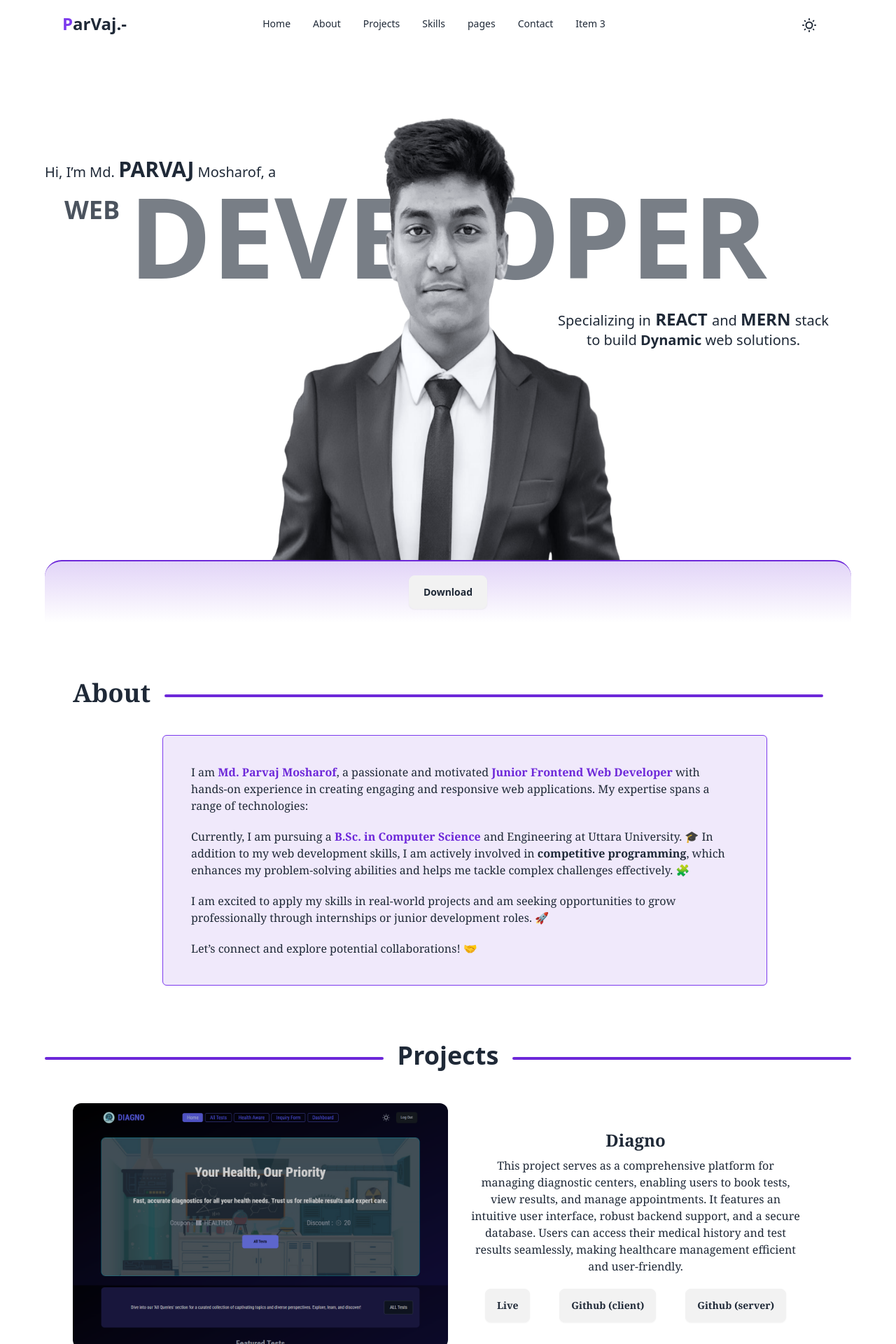
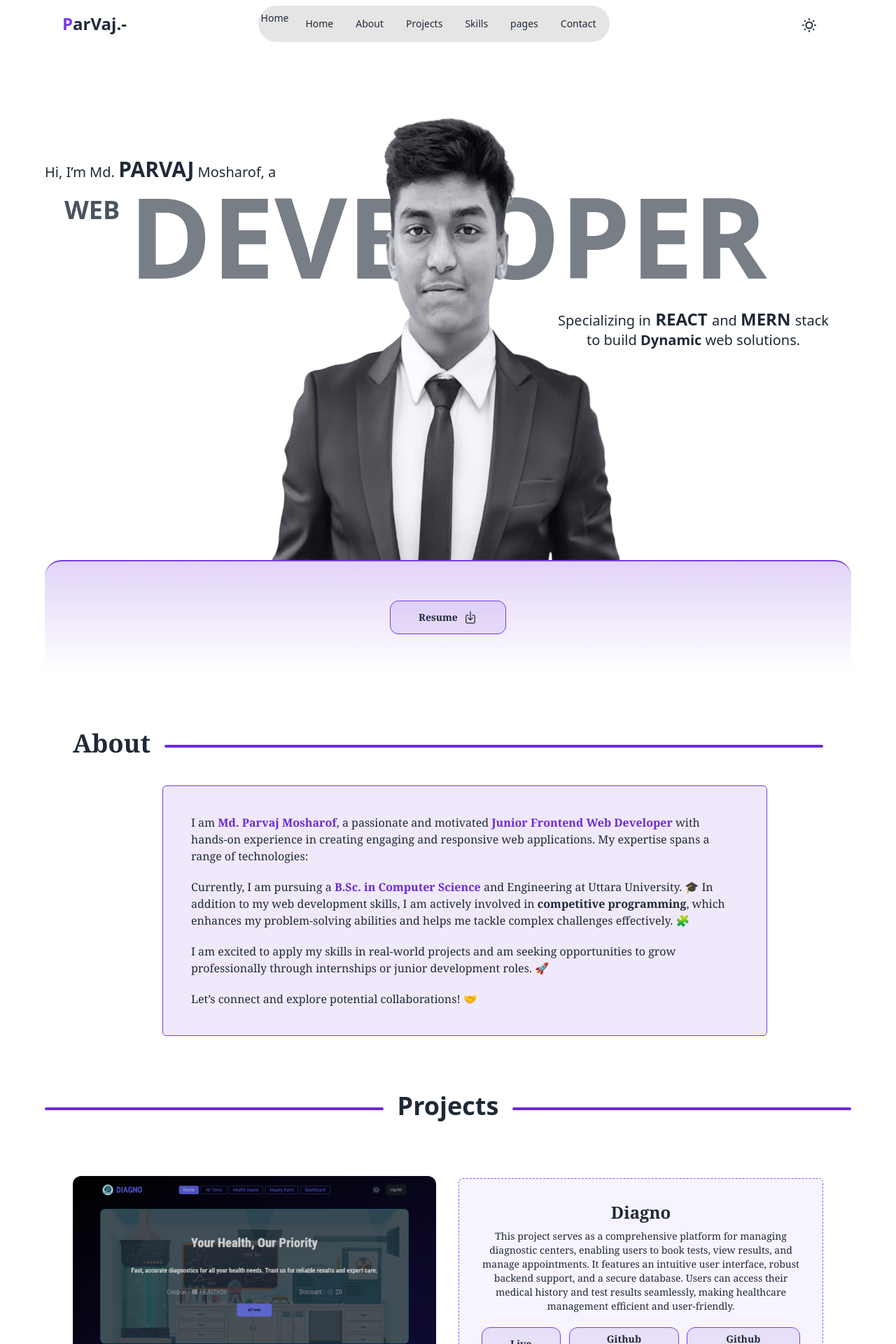
Before and after one commit to mdparvajmosharof/Portfolio, a React (Vite) app: page / in a window 1280 px wide. Shown: the top 1920 px of the page at 70% size. Built offline with nearby package versions, Linux system fonts and the light colour scheme.

Commit message:
skill added

```diff
--- a/package.json
+++ b/package.json
@@ -10,8 +10,10 @@
     "preview": "vite preview"
   },
   "dependencies": {
+    "hover.css": "^2.3.2",
     "react": "^18.3.1",
     "react-dom": "^18.3.1",
+    "react-icons": "^5.3.0",
     "react-slick": "^0.30.2",
     "slick-carousel": "^1.8.1"
   },
--- a/src/App.jsx
+++ b/src/App.jsx
@@ -1,3 +1,4 @@
+import { IoDownloadOutline } from "react-icons/io5"
 import AboutMe from "./Pages/AboutMe"
 import ContactMe from "./Pages/ContactMe"
 import Footer from "./Pages/Footer"
@@ -5,6 +6,8 @@ import Home from "./Pages/Home"
 import Navbar from "./Pages/Navbar"
 import Projects from "./Pages/Projects"
 import Skills from "./Pages/Skills"
+
+import resume from "/pdf/resume.pdf"
 
 
 function App() {
@@ -17,10 +20,12 @@ function App() {
         <Home></Home>
       </div>
 
-      <div className="flex justify-center bg-gradient-to-b  from-violet-700/20 px-40 border-violet-700 border-t-2 rounded-t-3xl py-5">
-        <div>
-          <button className="btn px-5">Download</button>
-        </div>
+      <div className="flex justify-center bg-gradient-to-b  from-violet-700/20 py-14 px-6 border-violet-600 border-t-2 rounded-t-3xl">
+        <button  className="hvr-underline-from-center hvr-grow hvr-icon-down btn rounded-xl bg-violet-700/10 border-violet-600 hover:bg-violet-700/30 font-bold font-serif px-10">
+          <a href={resume} download={"mdparvajmosharof.pdf"}>Resume</a>
+          <span className="text-xl hvr-icon"><IoDownloadOutline /></span>
+
+        </button>
       </div>
 
       <div className="pt-20" id="about">
@@ -31,15 +36,15 @@ function App() {
         <Projects></Projects>
       </div>
 
-      {/* <div className="pt-20" id="projects">
+      <div className="pt-20" id="skills">
         <Skills></Skills>
-      </div> */}
+      </div>
 
       <div className="pt-20" id="contact">
         <ContactMe></ContactMe>
       </div>
 
-      <div className="pt-20" id="projects">
+      <div className="pt-20">
         <Footer></Footer>
       </div>
 
--- a/src/Pages/AboutMe.jsx
+++ b/src/Pages/AboutMe.jsx
@@ -8,7 +8,7 @@ const AboutMe = () => {
                 <div className='h-1 mt-2 rounded-full bg-violet-700 w-full'></div>
             </div>
 
-            <div className='lg:ml-32  space-y-5 mr-20 mt-10 bg-violet-700/10 p-10 rounded-md border border-violet-600'>
+            <div className='lg:ml-32  space-y-5 mr-20 mt-10 bg-violet-700/10 p-10 rounded-md border border-violet-600 hvr-grow'>
                 <p>
                     I am <span className='font-bold text-violet-700'>Md. Parvaj Mosharof</span>, a passionate and motivated
                     <span className='font-bold text-violet-700'> Junior Frontend Web Developer</span> with hands-on experience in creating engaging and responsive web applications. My expertise spans a range of technologies:
--- a/src/Pages/Footer.jsx
+++ b/src/Pages/Footer.jsx
@@ -35,14 +35,14 @@ const Footer = () => {
 
             {/* Personal Branding */}
             <div className="flex justify-center">
-                <p className="text-lg font-semibold text-gray-800">
+                <p className="text-lg font-semibold ">
                     Building Web Solutions for a Better Tomorrow.
                 </p>
             </div>
 
             {/* Copyright Notice */}
             <div className="flex justify-center mt-4">
-                <p className="text-sm text-gray-500">
+                <p className="text-sm ">
                     &copy; {new Date().getFullYear()} Md. Parvaj Mosharof. All Rights Reserved.
                 </p>
             </div>
--- a/src/Pages/Navbar.jsx
+++ b/src/Pages/Navbar.jsx
@@ -3,13 +3,30 @@ import { ThemeContext } from "../Provider/ThemeProvider";
 
 const Navbar = () => {
 
+    const navClass = ({ isActive }) =>
+        isActive
+          ? "text-md px-4 h-8 flex items-center justify-center rounded-md bg-indigo-500 text-indigo-200 "
+          : "text-md px-4 h-8 flex items-center justify-center rounded-md border border-indigo-500 text-indigo-500 hover:bg-indigo-900 hover:text-indigo-200  transition-all duration-300";
+
     const navlinks = <>
-        <li><a href="/">Home</a></li>
-        <li><a href="#about">About</a></li>
-        <li><a href="#projects">Projects</a></li>
-        <li><a href="#skills">Skills</a></li>
+
+        <a className={navClass} href="/">
+        <li>Home</li>
+        </a>
+
+        <li className={navClass}><a href="/">
+            <span className="text-xl hvr-icon"></span>
+         Home</a></li>
+        <li><a href="#about">
+            About</a></li>
+        <li><a href="#projects">
+            Projects</a></li>
+        <li><a href="#skills">
+
+            Skills</a></li>
         <li><a>pages</a></li>
-        <li><a href="#contact">Contact</a></li>
+        <li><a href="#contact">
+            Contact</a></li>
     </>
 
     const {theme, handleTheme} = useContext(ThemeContext)
@@ -17,7 +34,7 @@ const Navbar = () => {
     console.log(theme)
 
     return (
-        <div className="navbar bg-base-100 mx-auto fixed max-w-6xl z-50">
+        <div className="navbar mx-auto fixed max-w-6xl z-50">
             <div className="navbar-start">
                 <div className="dropdown">
                     <div tabIndex={0} role="button" className="btn btn-ghost lg:hidden">
@@ -54,10 +71,11 @@ const Navbar = () => {
                     </h1>
                 </a>
             </div>
-            <div className="navbar-center hidden lg:flex">
-                <ul className="menu menu-horizontal px-1">
+            <div className="navbar-center hidden lg:flex relative ">
+                <ul className=" w-full menu menu-horizontal px-1 bg-black bg-opacity-10 rounded-full">
+
                     {navlinks}
-                    <li><a>Item 3</a></li>
+
                 </ul>
             </div>
             <div className="navbar-end mr-10 mt-1">
--- a/src/Pages/Projects.jsx
+++ b/src/Pages/Projects.jsx
@@ -55,7 +55,7 @@ console.log(project[0].img)
                 <div className='h-1 mt-2 rounded-full bg-violet-700 w-full'></div>
             </div>
 
-            <div className='space-y- mx-10 mt-12'>
+            <div className='space-y-10 mx-10 mt-20'>
                 {
                     project.map((proj, inx) => {
 
@@ -64,24 +64,24 @@ console.log(project[0].img)
                         return (
                             <div key={proj.id}>
 
-                                <div className={`flex flex-col ${isReverse ? 'lg:flex-row-reverse' : 'lg:flex-row '} items-center  font-serif`}>
+                                <div className={`flex flex-col ${isReverse ? 'lg:flex-row-reverse' : 'lg:flex-row '} items-center  font-serif gap-8`}>
 
                                     <figure
                                     style={{backgroundImage : `url(${proj?.img})`}}
-                                    className={`lg:w-1/2 h-[350px] bg-cover  bg-top hover:bg-bottom transition-all ease-in-out  duration-[3s] rounded-xl`}>
+                                    className={`lg:w-1/2 h-[300px] bg-cover  bg-top hover:bg-bottom transition-all ease-in-out  duration-[2s] rounded-xl hvr-grow`}>
                                         {/* <img
                                             className='w-full'
                                             src={proj.img}
                                             alt="Album" /> */}
                                     </figure>
 
-                                    <div className="card-body lg:w-1/2 text-center">
+                                    <div className="card-body lg:w-1/2 text-center hvr-grow bg-violet-700/5 border border-dashed border-violet-500 rounded-md">
                                         <h2 className="text-2xl font-extrabold">{proj.title}</h2>
-                                        <p>{proj.description}</p>
-                                        <div className='flex justify-around mt-3'>
-                                            <a href={proj.link} target='_blank'><div className="btn">Live</div></a>
-                                            <a href={proj.client} target='_blank'><div className="btn">Github  (client)</div></a>
-                                            <a href={proj.server} target='_blank'><div className="btn"> Github (server)</div></a>
+                                        <p className='text-sm text-pretty'>{proj.description}</p>
+                                        <div className='flex justify-around mt-3 gap-3'>
+                                            <a href={proj.link} target='_blank'><div className="hvr-underline-from-center hvr-grow hvr-icon-down btn rounded-xl bg-violet-700/10 border-violet-600 hover:bg-violet-700/30 font-bold font-serif px-10">Live</div></a>
+                                            <a href={proj.client} target='_blank'><div className="hvr-underline-from-center hvr-grow hvr-icon-down btn rounded-xl bg-violet-700/10 border-violet-600 hover:bg-violet-700/30 font-bold font-serif px-10">Github  (client)</div></a>
+                                            <a href={proj.server} target='_blank'><div className="hvr-underline-from-center hvr-grow hvr-icon-down btn rounded-xl bg-violet-700/10 border-violet-600 hover:bg-violet-700/30 font-bold font-serif px-10"> Github (server)</div></a>
 
                                         </div>
                                     </div>
--- a/src/index.css
+++ b/src/index.css
@@ -1,4 +1,5 @@
 @import url('https://fonts.googleapis.com/css2?family=Yeseva+One&display=swap');
+@import url("hover.css/css/hover.css");
 @tailwind base;
 @tailwind components;
 @tailwind utilities;
```
Also changed, not shown: src/Pages/Skills.jsx (+72 -4 lines), 2 other files (tests, documents, lock files or other folders).
